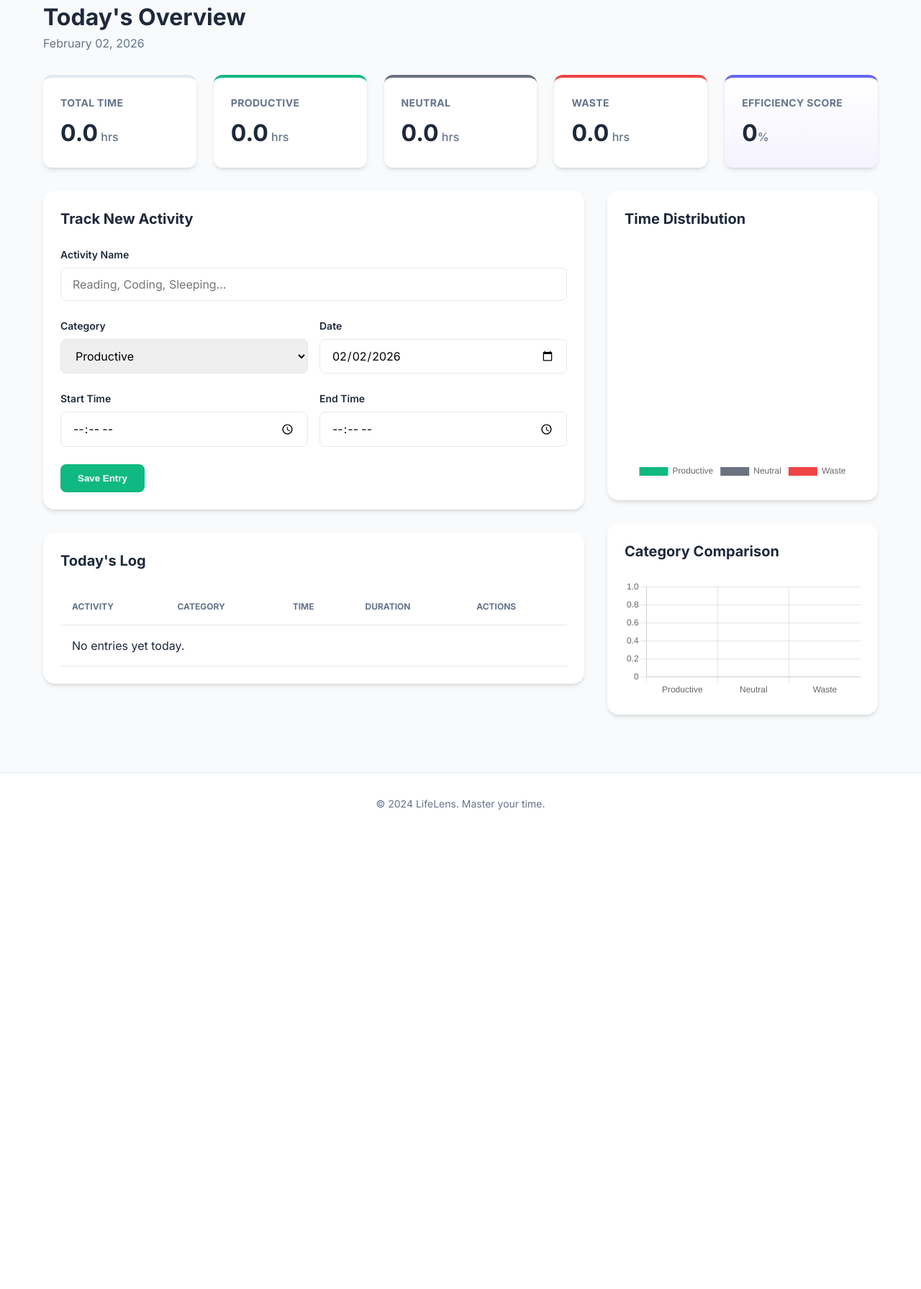
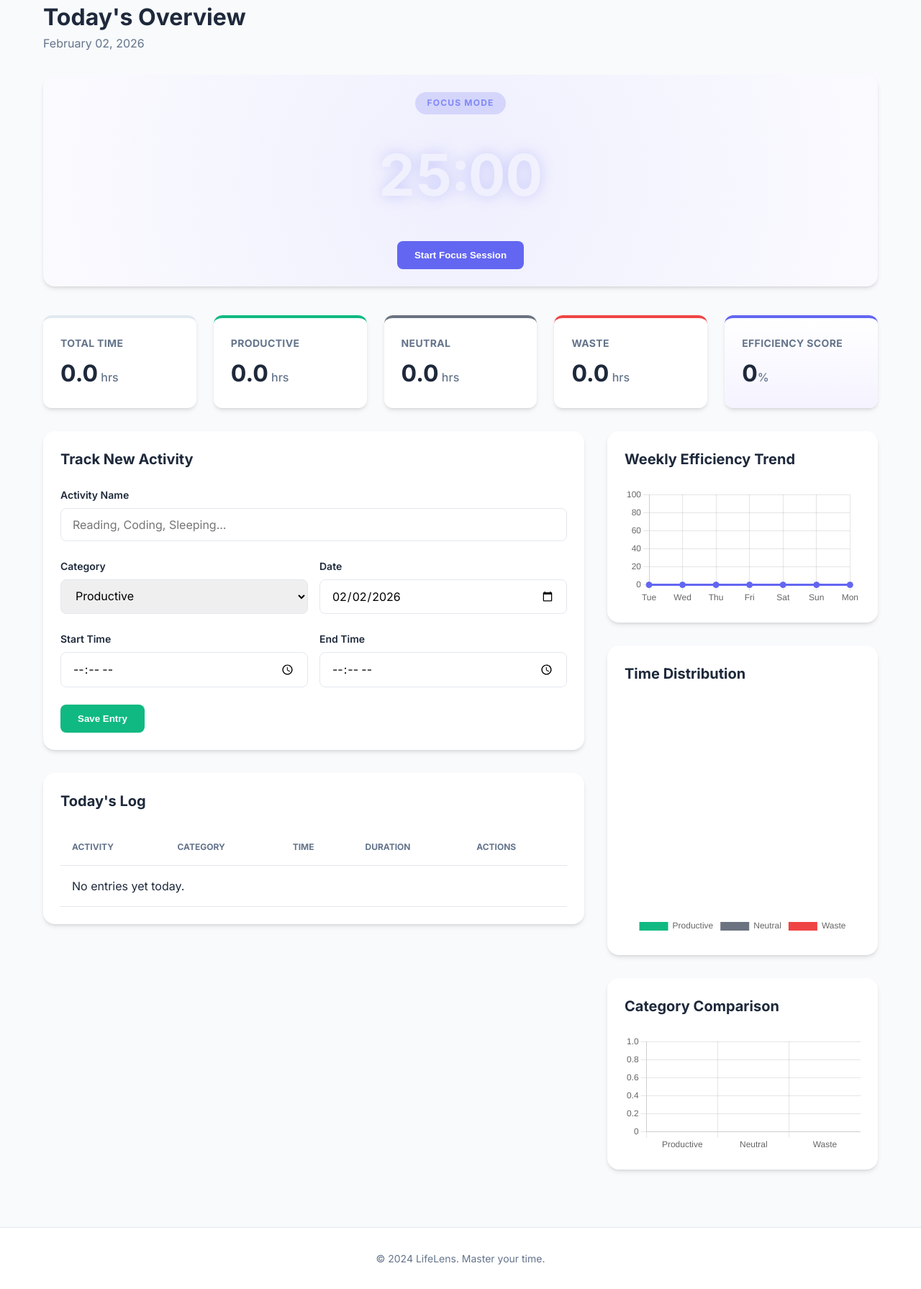
Before and after one commit to Sreeshanthreddy73/LifeLens-Time-Tracker., a Flask app: page /dashboard in a window 1280 px wide. Shown: the part 69-1860 px from the top of the page at 72% size. Before the commit the page ends 1194 px from the top, so only its background shows below. Run offline with Flask 3, Linux system fonts and the light colour scheme; the visitor is signed in with stand-in values (Sample User, id 1); data that the repository does not hold is empty.

Commit message:
Add Focus Mode, Productivity Insights, and Weekly Trend analytics

```diff
--- a/app.py
+++ b/app.py
@@ -105,6 +105,23 @@ def dashboard():
     today_date = today.strftime('%B %d, %Y')
     today_val = today.strftime('%Y-%m-%d')
 
+    # Weekly Trend Logic
+    last_7_days_data = []
+    for i in range(6, -1, -1):
+        target_date = today - timedelta(days=i)
+        day_activities = Activity.query.filter_by(user_id=current_user.id, date=target_date).all()
+        day_total = sum(a.duration_minutes for a in day_activities)
+        day_prod = sum(a.duration_minutes for a in day_activities if a.category == 'productive')
+        score = (day_prod / day_total * 100) if day_total > 0 else 0
+        last_7_days_data.append({
+            'date': target_date.strftime('%a'),
+            'score': round(score, 1)
+        })
+
+    # Career/Care Insight: Projected Yearly Waste
+    yearly_waste_hrs = (waste_min * 365) / 60
+    total_waste_days = yearly_waste_hrs / 24 # Full 24-hour days
+
     return render_template('dashboard.html',
                            activities=activities,
                            total_min=total_min,
@@ -114,7 +131,10 @@ def dashboard():
                            prod_percent=round(prod_percent, 1),
                            chart_data=chart_data,
                            today_date=today_date,
-                           today_val=today_val)
+                           today_val=today_val,
+                           yearly_waste_hrs=round(yearly_waste_hrs, 1),
+                           total_waste_days=round(total_waste_days, 1),
+                           weekly_trend=last_7_days_data)
 
 @app.route('/add_entry', methods=['POST'])
 @login_required
--- a/static/script.js
+++ b/static/script.js
@@ -1,6 +1,102 @@
 // Basic interactivity for LifeLens
 document.addEventListener('DOMContentLoaded', () => {
-    // Auto-dismiss alerts after 5 seconds
+    // --- Pomodoro Timer Logic ---
+    let timerInterval;
+    let timeLeft = 25 * 60; // 25 minutes
+    let isRunning = false;
+    let startTime;
+
+    const timerDisplay = document.getElementById('timer');
+    const startBtn = document.getElementById('startTimer');
+    const pauseBtn = document.getElementById('pauseTimer');
+    const resetBtn = document.getElementById('resetTimer');
+    const sessionMsg = document.getElementById('sessionMessage');
+
+    function updateTimerDisplay() {
+        const mins = Math.floor(timeLeft / 60);
+        const secs = timeLeft % 60;
+        timerDisplay.textContent = `${mins.toString().padStart(2, '0')}:${secs.toString().padStart(2, '0')}`;
+        document.title = `(${timerDisplay.textContent}) LifeLens`;
+    }
+
+    function startTimer() {
+        if (!isRunning) {
+            isRunning = true;
+            if (!startTime) startTime = new Date();
+
+            startBtn.style.display = 'none';
+            pauseBtn.style.display = 'inline-block';
+            resetBtn.style.display = 'inline-block';
+            sessionMsg.style.display = 'block';
+
+            timerInterval = setInterval(() => {
+                timeLeft--;
+                updateTimerDisplay();
+                if (timeLeft <= 0) {
+                    clearInterval(timerInterval);
+                    timerFinished();
+                }
+            }, 1000);
+        }
+    }
+
+    function pauseTimer() {
+        isRunning = false;
+        clearInterval(timerInterval);
+        startBtn.textContent = 'Resume Session';
+        startBtn.style.display = 'inline-block';
+        pauseBtn.style.display = 'none';
+        sessionMsg.textContent = 'Session Paused';
+    }
+
+    function resetTimer() {
+        clearInterval(timerInterval);
+        isRunning = false;
+        timeLeft = 25 * 60;
+        startTime = null;
+        updateTimerDisplay();
+        startBtn.textContent = 'Start Focus Session';
+        startBtn.style.display = 'inline-block';
+        pauseBtn.style.display = 'none';
+        resetBtn.style.display = 'none';
+        sessionMsg.style.display = 'none';
+        sessionMsg.textContent = 'Focusing... Keep your phone away!';
+        document.title = 'LifeLens — Personal Productivity Time Tracker';
+    }
+
+    function timerFinished() {
+        isRunning = false;
+        startBtn.style.display = 'inline-block';
+        pauseBtn.style.display = 'none';
+        sessionMsg.textContent = 'Session Complete! Well done.';
+
+        const audio = new Audio('https://actions.google.com/sounds/v1/alarms/beep_short.ogg');
+        audio.play().catch(e => console.log("Audio play failed: ", e));
+
+        if (confirm('Great job! Would you like to log this 25-minute focus session?')) {
+            const now = new Date();
+            const startStr = startTime.getHours().toString().padStart(2, '0') + ':' + startTime.getMinutes().toString().padStart(2, '0');
+            const endStr = now.getHours().toString().padStart(2, '0') + ':' + now.getMinutes().toString().padStart(2, '0');
+
+            // Auto-fill form
+            document.getElementsByName('activity_name')[0].value = 'Focus Session';
+            document.getElementsByName('category')[0].value = 'productive';
+            document.getElementsByName('start_time')[0].value = startStr;
+            document.getElementsByName('end_time')[0].value = endStr;
+
+            // Scroll to form
+            document.querySelector('.activity-form').scrollIntoView({ behavior: 'smooth' });
+        }
+        resetTimer();
+    }
+
+    if (startBtn) {
+        startBtn.addEventListener('click', startTimer);
+        pauseBtn.addEventListener('click', pauseTimer);
+        resetBtn.addEventListener('click', resetTimer);
+    }
+
+    // --- Alert Auto-dismiss ---
     const alerts = document.querySelectorAll('.alert');
     alerts.forEach(alert => {
         setTimeout(() => {
--- a/static/style.css
+++ b/static/style.css
@@ -276,6 +276,131 @@ select:focus {
     color: var(--text-muted);
 }
 
+/* Focus Mode */
+.focus-mode-container {
+    margin-bottom: 2.5rem;
+}
+
+.focus-card {
+    background: linear-gradient(135deg, #1e293b 0%, #0f172a 100%);
+    color: white;
+    text-align: center;
+    padding: 2.5rem;
+    border: none;
+    position: relative;
+    overflow: hidden;
+}
+
+.focus-card::before {
+    content: '';
+    position: absolute;
+    top: -50%;
+    left: -50%;
+    width: 200%;
+    height: 200%;
+    background: radial-gradient(circle, rgba(99, 102, 241, 0.1) 0%, transparent 70%);
+}
+
+.focus-badge {
+    background: rgba(99, 102, 241, 0.2);
+    color: #818cf8;
+    padding: 0.4rem 1rem;
+    border-radius: 999px;
+    font-size: 0.75rem;
+    font-weight: 700;
+    letter-spacing: 0.1em;
+    display: inline-block;
+    margin-bottom: 1.5rem;
+}
+
+.timer-display {
+    font-size: 5rem;
+    font-weight: 800;
+    font-variant-numeric: tabular-nums;
+    margin-bottom: 2rem;
+    text-shadow: 0 0 20px rgba(99, 102, 241, 0.3);
+}
+
+.focus-controls {
+    display: flex;
+    justify-content: center;
+    gap: 1rem;
+    position: relative;
+    z-index: 10;
+}
+
+.focus-controls .btn {
+    width: auto;
+    min-width: 160px;
+}
+
+.btn-outline {
+    background: transparent;
+    border: 2px solid rgba(255, 255, 255, 0.2);
+    color: white;
+}
+
+.btn-outline:hover {
+    background: rgba(255, 255, 255, 0.1);
+    border-color: white;
+}
+
+.session-message {
+    margin-top: 1.5rem;
+    font-weight: 500;
+    color: #94a3b8;
+    animation: pulse 2s infinite;
+}
+
+@keyframes pulse {
+
+    0%,
+    100% {
+        opacity: 1;
+    }
+
+    50% {
+        opacity: 0.6;
+    }
+}
+
+/* Insight Card */
+.insight-card {
+    background: #fff7ed;
+    border: 1px solid #fed7aa;
+    text-align: center;
+    padding: 2rem;
+}
+
+.insight-icon {
+    font-size: 2.5rem;
+    margin-bottom: 1rem;
+}
+
+.insight-card h3 {
+    color: #9a3412;
+    margin-bottom: 0.75rem;
+}
+
+.insight-card p {
+    color: #431407;
+    font-size: 1.1rem;
+    margin-bottom: 1rem;
+}
+
+.insight-card strong {
+    color: #ef4444;
+    font-size: 1.3rem;
+}
+
+.insight-action {
+    font-weight: 600;
+    color: #c2410c;
+    font-size: 0.875rem;
+    text-transform: uppercase;
+    letter-spacing: 0.05em;
+}
+
 .dashboard-content {
     display: grid;
     grid-template-columns: 2fr 1fr;
--- a/templates/dashboard.html
+++ b/templates/dashboard.html
@@ -4,6 +4,23 @@
 <div class="dashboard-header">
     <h1>Today's Overview</h1>
     <p class="date-display">{{ today_date }}</p>
+</div>
+
+<div class="focus-mode-container">
+    <div class="card focus-card">
+        <div class="focus-header">
+            <span class="focus-badge">FOCUS MODE</span>
+            <div class="timer-display" id="timer">25:00</div>
+        </div>
+        <div class="focus-controls">
+            <button id="startTimer" class="btn btn-primary">Start Focus Session</button>
+            <button id="pauseTimer" class="btn btn-secondary" style="display: none;">Pause</button>
+            <button id="resetTimer" class="btn btn-outline" style="display: none;">Reset</button>
+        </div>
+        <div id="sessionMessage" class="session-message" style="display: none;">
+            Focusing... Keep your phone away!
+        </div>
+    </div>
 </div>
 
 <div class="stats-grid">
@@ -110,6 +127,21 @@
     </div>
 
     <div class="right-panel">
+        {% if waste_min > 0 %}
+        <div class="card insight-card">
+            <div class="insight-icon">⚠️</div>
+            <h3>Projected Yearly Cost</h3>
+            <p>At today's rate, you'll spend <strong>{{ yearly_waste_hrs }} hours</strong> ({{ total_waste_days }} full
+                days) this year on distractions.</p>
+            <div class="insight-action">Master your focus to reclaim this time!</div>
+        </div>
+        {% endif %}
+
+        <div class="card chart-card">
+            <h2>Weekly Efficiency Trend</h2>
+            <canvas id="trendChart"></canvas>
+        </div>
+
         <div class="card chart-card">
             <h2>Time Distribution</h2>
             <canvas id="timeChart"></canvas>
@@ -121,8 +153,43 @@
     </div>
 </div>
 
+<!-- Data for Chart.js (Hidden) -->
+<div id="chartDataContainer" data-chart='{{ chart_data|tojson }}' data-trend='{{ weekly_trend|tojson }}'
+    style="display: none;"></div>
+
 <script>
-    const chartData = {{ chart_data| tojson }};
+    document.addEventListener('DOMContentLoaded', () => {
+        const dataContainer = document.getElementById('chartDataContainer');
+        const chartData = JSON.parse(dataContainer.dataset.chart);
+        const trendData = JSON.parse(dataContainer.dataset.trend);
+
+        // Trend Chart
+        const ctxTrend = document.getElementById('trendChart').getContext('2d');
+        new Chart(ctxTrend, {
+            type: 'line',
+            data: {
+                labels: trendData.map(d => d.date),
+                datasets: [{
+                    label: 'Efficiency %',
+                    data: trendData.map(d => d.score),
+                    borderColor: '#6366f1',
+                    backgroundColor: 'rgba(99, 102, 241, 0.1)',
+                    fill: true,
+                    tension: 0.4,
+                    pointBackgroundColor: '#6366f1',
+                    pointRadius: 4
+                }]
+            },
+            options: {
+                responsive: true,
+                scales: {
+                    y: { beginAtZero: true, max: 100 }
+                },
+                plugins: {
+                    legend: { display: false }
+                }
+            }
+        });
 
         // Pie Chart
         const ctxPie = document.getElementById('timeChart').getContext('2d');
@@ -167,5 +234,6 @@
                 }
             }
         });
+    });
 </script>
 {% endblock %}
```
Lines whose indentation alone changed are shown as unchanged.
